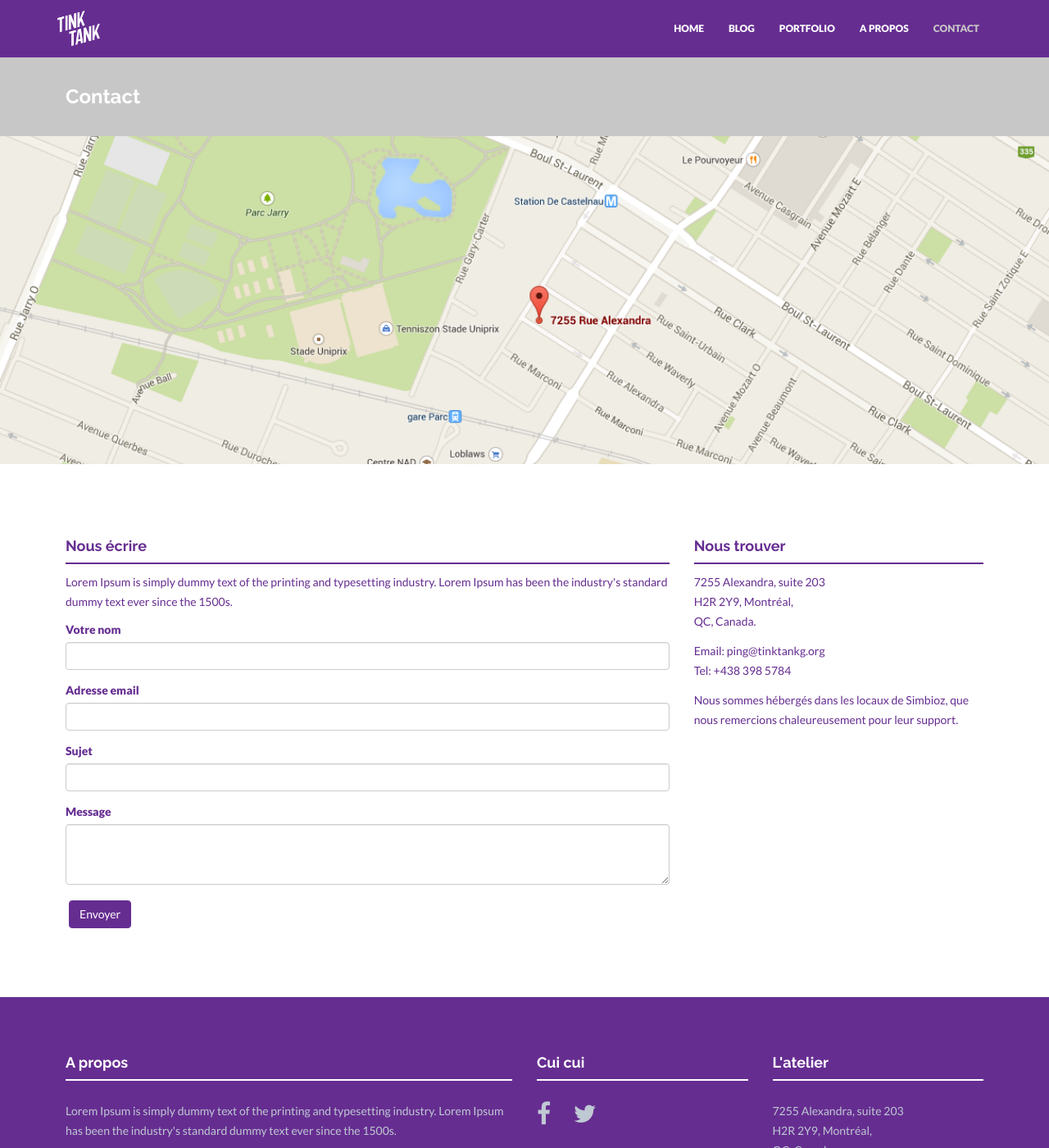
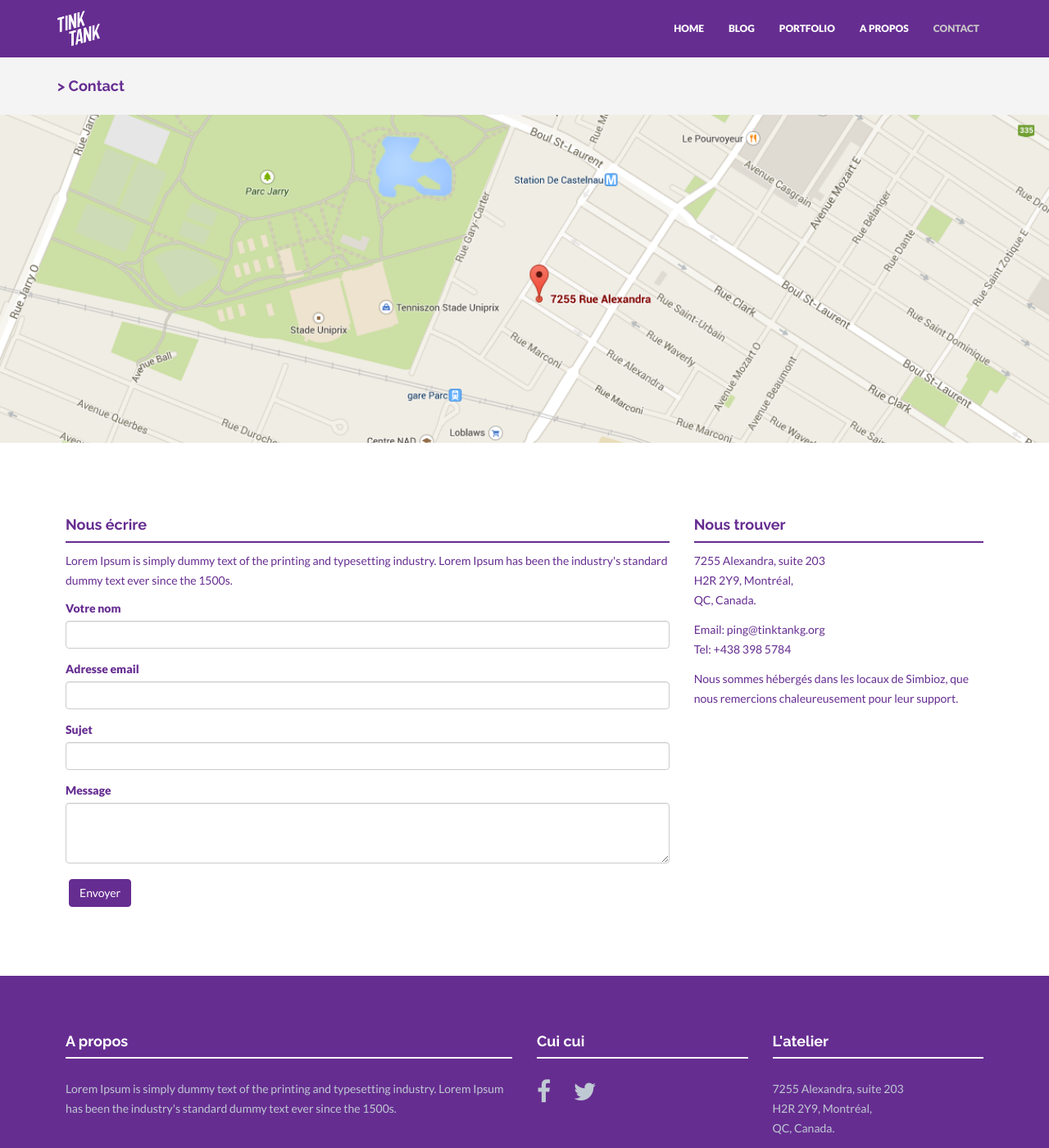
Before and after one commit to TinkTankMTL/TinkTankMTL.github.io, a Jekyll site: the page built from contact.html, in a window 1280 px wide and 1400 px high. Shown: the whole window at 82% size. Built offline with Jekyll 4.4.1, drawn with Linux system fonts in a browser that asks for light colours; nearby versions of some CDN libraries.

Commit message:
More changes

```diff
--- a/_includes/css/style.css
+++ b/_includes/css/style.css
@@ -414,11 +414,11 @@ a:focus {
 /* General Tweaks */
 
 #blue {
-	background: {{ site.colors.primary }};
+	background: #F4F4F4;
 	margin-top: 60px;
 	margin-bottom: 60px;
 	padding-top: 25px;
-	padding-bottom: 25px;
+	padding-bottom: 15px;
 }
 
 #blue h3 {
--- a/_includes/header.html
+++ b/_includes/header.html
@@ -3,7 +3,7 @@
         <div class="row">
             <div class="col-lg-6 col-lg-offset-3 col-md-8 col-md-offset-2 col-xs-10 col-xs-offset-1">
                 <h1>TinkTank est un laboratoire technologique collaboratif dédié à la culture.</h1>
-                <h3>A mi-chemin entre un fablab, un incubateur et un laboratoire de recherche, TinkTank accompagne la nouvelle génération de projets culturels, tout en créant du commun.</h3>
+                <h3>A mi-chemin entre un fablab, un incubateur et un laboratoire de recherche, TinkTank accompagne l'émergence d'une nouvelle génération de projets culturels, basés sur le commun.</h3>
                 <a href="#" class="btn btn-lg btn-theme">Rejoignez le club</a>
             </div>
             <div class="col-lg-6 col-lg-offset-3 himg">
--- a/_includes/wrap.html
+++ b/_includes/wrap.html
@@ -1,7 +1,5 @@
 <div id="blue">
     <div class="container">
-        <div class="row">
-            <h3>{% if page.wrap_title %}{{ page.wrap_title }}{% else %}{{ page.title }}{% endif %}</h3>
-        </div><!-- /row -->
+        <h4> > {% if page.wrap_title %}{{ page.wrap_title }}{% else %}{{ page.title }}{% endif %}</h4>
     </div> <!-- /container -->
 </div><!-- /blue -->
--- a/index.html
+++ b/index.html
@@ -7,6 +7,8 @@ permalink: /
 <div id="service">
     <div class="container">
         <div class="row centered">
+            <h3>Principes de travail</h3>
+            <h3></h3>
             <div class="col-md-4">
                 <i class="fa fa-cubes"></i>
                 <h4>Prototypage</h4>
```
Also changed, not shown: 15 other files.
